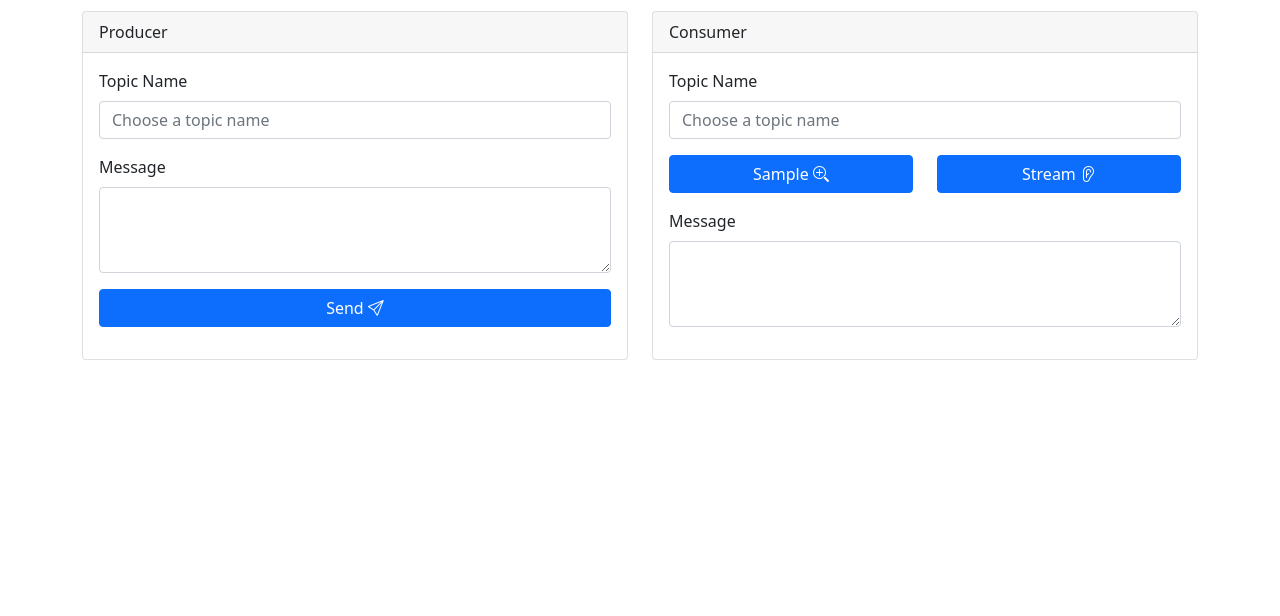
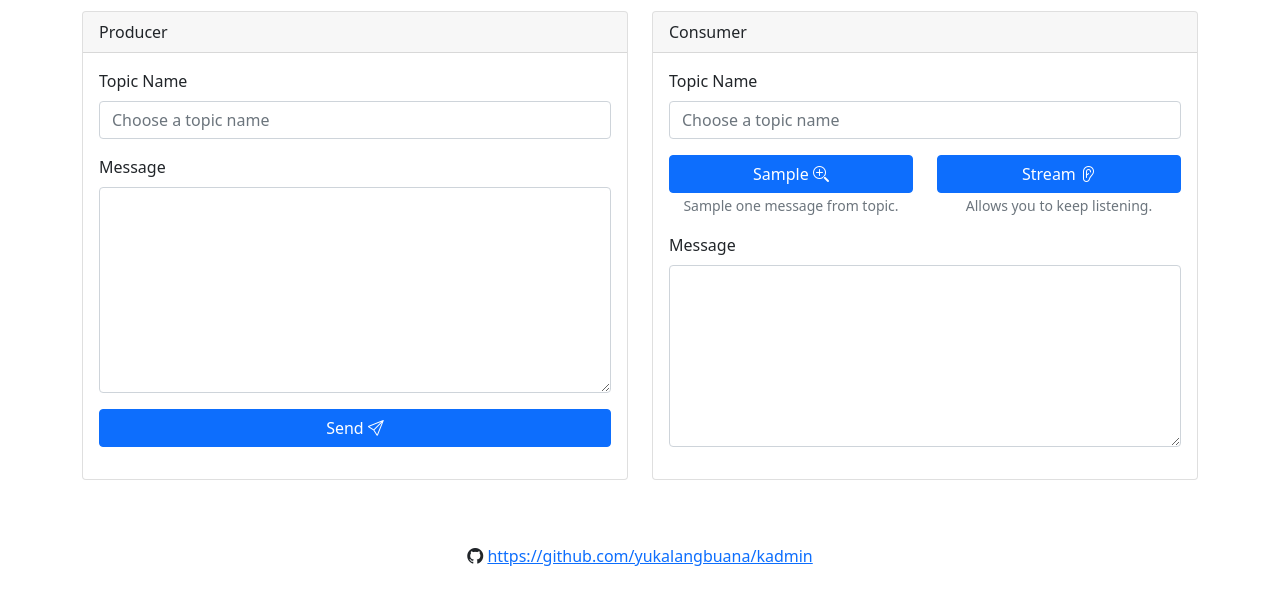
Before and after one commit to YukaLangbuana/kadmin, a Django app: page / in a window 1280 px wide. Shown: the part 221-837 px from the top of the page. Before the commit the page ends 581 px from the top, so only its background shows below. Run offline with Django 3.2, Linux system fonts and the light colour scheme.

Commit message:
finalize layout

```diff
--- a/templates/index.html
+++ b/templates/index.html
@@ -24,7 +24,7 @@
         <div class="content py-5">
             <div class="row">
                 <div class="col-lg-6 my-3">
-                    <div class="card">
+                    <div class="card" style="min-height: 50vh;">
                         <div class="card-header">
                             Producer
                         </div>
@@ -36,17 +36,20 @@
                             </div>
                             <div class="my-3">
                                 <label for="exampleFormControlTextarea1" class="form-label">Message</label>
-                                <textarea class="form-control" id="exampleFormControlTextarea1" rows="3"></textarea>
+                                <textarea class="form-control" id="exampleFormControlTextarea1" rows="8"></textarea>
                             </div>
                             <div class="my-3">
-                                <button class="btn btn-primary col-12" type="button">Send <i
-                                        class="bi bi-send"></i></button>
+                                <button class="btn btn-primary col-12" id="producer-send-button" type="button">
+                                    <span class="spinner-border spinner-border-sm d-none" id="spinner-element"
+                                        role="status" aria-hidden="true"></span>
+                                    <span>Send <i class="bi bi-send"></i></span>
+                                </button>
                             </div>
                         </div>
                     </div>
                 </div>
                 <div class="col-lg-6 my-3">
-                    <div class="card">
+                    <div class="card" style="min-height: 50vh;">
                         <div class="card-header">
                             Consumer
                         </div>
@@ -58,22 +61,39 @@
                             </div>
                             <div class="row my-3">
                                 <div class="col-6">
-                                    <button class="btn btn-primary col-12" type="button">Sample <i
-                                            class="bi bi-zoom-in"></i></button>
+                                    <button class="btn btn-primary col-12" id="consumer-sample-button" type="button">
+                                        <span class="spinner-border spinner-border-sm d-none" id="spinner-element"
+                                            role="status" aria-hidden="true"></span>
+                                        <span>Sample <i class="bi bi-zoom-in"></i></button></span>
+                                    </button>
+                                    <div class="col-12 text-center">
+                                        <span class="form-text">Sample one message from topic.</span>
+                                    </div>
                                 </div>
                                 <div class="col-6">
-                                    <button class="btn btn-primary col-12" type="button">Stream <i
-                                            class="bi bi-ear"></i></button>
+                                    <button class="btn btn-primary col-12 text-center" id="consumer-stream-button"
+                                        type="button">
+                                        <span class="spinner-border spinner-border-sm d-none" id="spinner-element"
+                                            role="status" aria-hidden="true"></span>
+                                        <span>Stream <i class="bi bi-ear"></i></button></span>
+                                    </button>
+                                    <div class="col-12 text-center">
+                                        <span class="form-text">Allows you to keep listening.</span>
+                                    </div>
                                 </div>
                             </div>
                             <div class="my-3">
                                 <label for="exampleFormControlTextarea1" class="form-label">Message</label>
-                                <textarea class="form-control" id="exampleFormControlTextarea1" rows="3"></textarea>
+                                <textarea class="form-control" id="exampleFormControlTextarea1" rows="7"></textarea>
                             </div>
                         </div>
                     </div>
                 </div>
             </div>
+        </div>
+        <div class="footer text-center">
+            <i class="bi bi-github"></i>
+            <a href="https://github.com/yukalangbuana/kadmin">https://github.com/yukalangbuana/kadmin</a>
         </div>
     </div>
     <script src="https://code.jquery.com/jquery-3.6.0.min.js"
@@ -81,6 +101,21 @@
     <script src="https://cdn.jsdelivr.net/npm/bootstrap@5.1.3/dist/js/bootstrap.bundle.min.js"
         integrity="sha384-ka7Sk0Gln4gmtz2MlQnikT1wXgYsOg+OMhuP+IlRH9sENBO0LRn5q+8nbTov4+1p"
         crossorigin="anonymous"></script>
+    <script>
+        $(document).ready(function () {
+            $('#producer-send-button').click(function () {
+                $('#producer-send-button > #spinner-element').removeClass('d-none');
+            });
+
+            $('#consumer-sample-button').click(function () {
+                $('#consumer-sample-button > #spinner-element').removeClass('d-none');
+            });
+
+            $('#consumer-stream-button').click(function () {
+                $('#consumer-stream-button > #spinner-element').removeClass('d-none');
+            });
+        });
+    </script>
 </body>
 
 </html>
```
